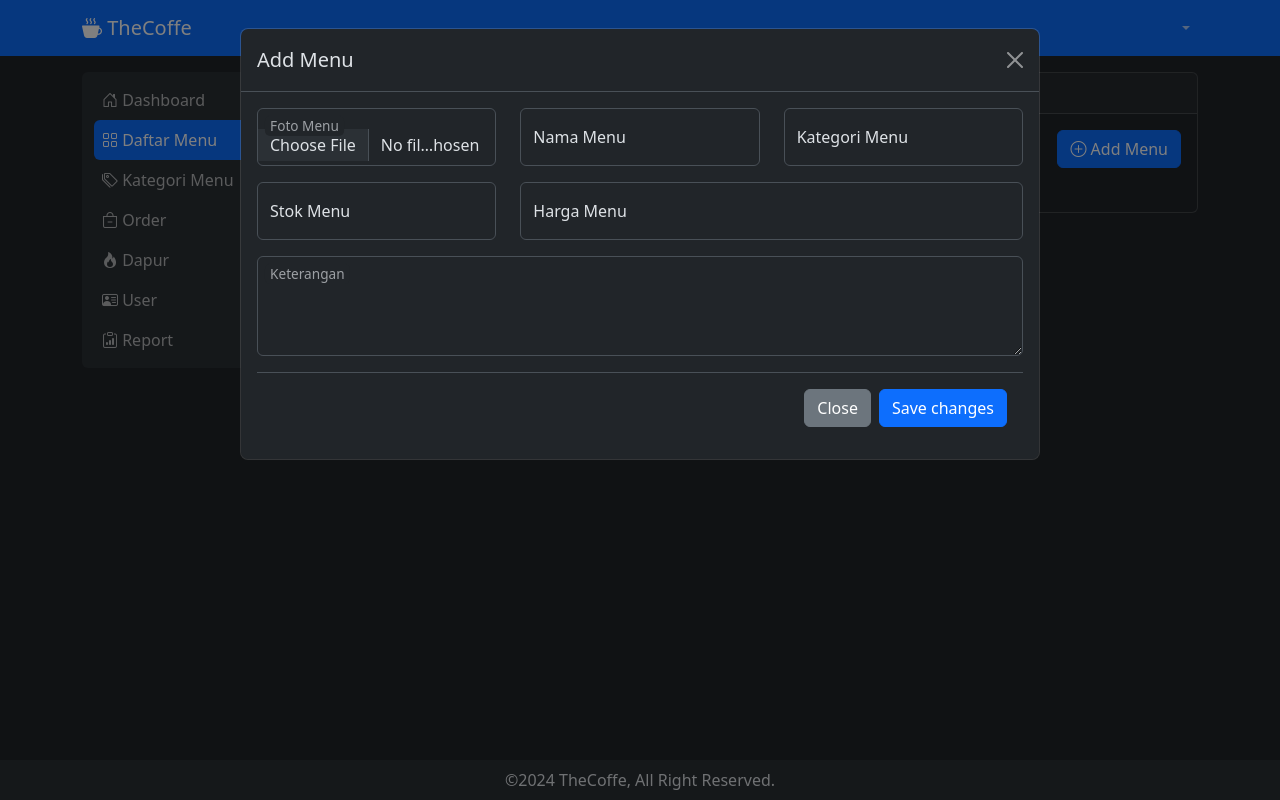
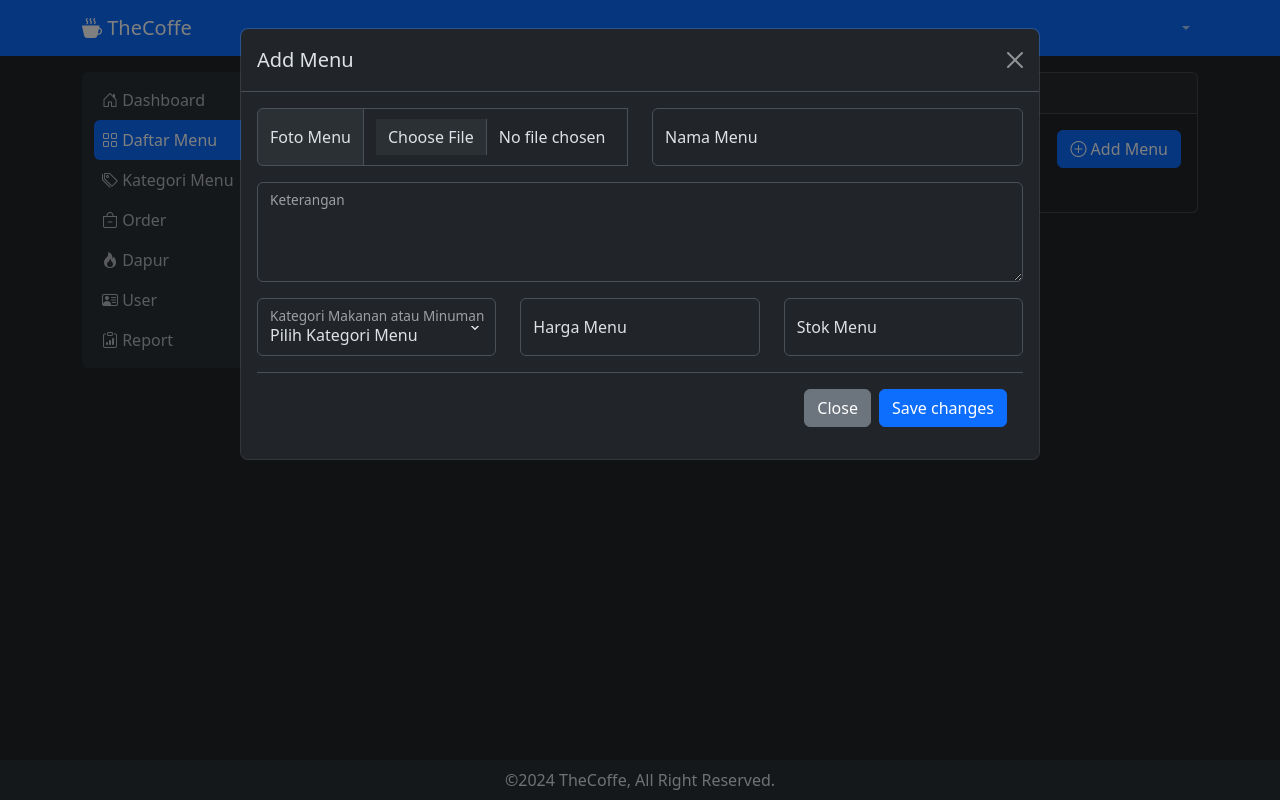
Before and after one commit to Arfn-18/TheCoffe, a PHP site: page /menu in a window 1280 px wide, after a click on "Add Menu". Run offline with PHP 8.4, Linux system fonts and the light colour scheme; the visitor is signed in with stand-in values (Sample User, id 1); data that the repository does not hold is empty; some libraries are stand-ins or nearby versions.

Commit message:
Part 15 DONE

```diff
--- a/pages/daftar_menu.php
+++ b/pages/daftar_menu.php
@@ -1,9 +1,11 @@
 <?php
 include 'controller/connect.php';
-$query = mysqli_query($con, "SELECT * FROM tb_daftar_menu");
+$query = mysqli_query($con, "SELECT * FROM tb_daftar_menu LEFT JOIN tb_kategori_menu ON tb_kategori_menu.id = tb_daftar_menu.kategori");
 while ($data = mysqli_fetch_array($query)) {
     $daftar_menu[] = $data;
 }
+
+$select_kat_menu = mysqli_query($con, "SELECT kategori_menu FROM tb_kategori_menu");
 ?>
 
 <div class="konten col-lg rounded mb-5">
@@ -30,60 +32,68 @@ while ($data = mysqli_fetch_array($query)) {
                             <form class="needs-validation" novalidate action="controller/proses_user.php" method="POST">
                                 <div class="row">
                                     <div class="col-sm">
-                                        <div class="form-floating mb-3">
-                                            <input type="file" class="form-control " id="floatingInput" name="password" required>
-                                            <label for="floatingPassword">Foto Menu</label>
+                                        <div class="input-group mb-3">
+                                            <label class="input-group-text" for="uploadFoto">Foto Menu</label>
+                                            <input type="file" class="form-control py-3 ps-4" id="uploadFoto" name="foto" required>
                                             <div class="invalid-feedback">
-                                                Masukan Foto Menu<.
-                                            </div>
+                                                Masukan Foto Menu<. </div>
                                             </div>
                                         </div>
                                         <div class="col-sm">
                                             <div class="form-floating mb-3">
-                                            <input type="text" class="form-control" id="floatingInput" placeholder="Your Name" name="nama" required>
+                                                <input type="text" class="form-control" id="floatingInput" placeholder="Your Name" name="nama_menu" required>
                                                 <label for="floatingInput">Nama Menu</label>
                                                 <div class="invalid-feedback">
                                                     Masukan Nama Menu.
                                                 </div>
                                             </div>
                                         </div>
-                                    <div class="col-sm">
+                                    </div>
                                     <div class="form-floating mb-3">
-                                            <input type="text" class="form-control" id="floatingInput" placeholder="username@example.com" name="username" required>
-                                            <label for="floatingInput">Kategori Menu</label>
+                                        <textarea name="alamat" class="form-control" id="" style="height: 100px;"></textarea>
+                                        <label for="floatingInput">Keterangan</label>
                                         <div class="invalid-feedback">
-                                                Masukan Kategori Menu.
-                                            </div>
-                                        </div>
+                                            Masukan Keterangan.
                                         </div>
                                     </div>
                                     <div class="row">
                                         <div class="col col-md-4">
                                             <div class="form-floating mb-3">
-                                            <input type="number" class="form-control" id="floatingInput" placeholder="999" name="stok" required>
+                                                <select class="form-select" name="kat_menu" aria-label="Default select example" required>
+                                                    <option value="" hidden selected>Pilih Kategori Menu</option>
+                                                    <?php
+                                                    foreach ($select_kat_menu as $row) {
+                                                        echo '<option value="' . $row['id'] . '">' . $row['kategori_menu'] . '</option>';
+                                                    }
+                                                    ?>
+                                                </select>
+                                                <label for="floatingInput">Kategori Makanan atau Minuman</label>
+                                                <div class="invalid-feedback">
+                                                    Pilih Kategori Menu.
+                                                </div>
+                                            </div>
+                                        </div>
+                                        <div class="col col-md-4">
+                                            <div class="form-floating mb-3">
+                                                <input type="number" name="harga_menu" class="form-control" id="floatingInput" placeholder="50000" required>
+                                                <label for="floatingInput">Harga Menu</label>
+                                                <div class="invalid-feedback">
+                                                    Masukan Harga Menu.
+                                                </div>
+                                            </div>
+                                        </div>
+                                        <div class="col col-md-4">
+                                            <div class="form-floating mb-3">
+                                                <input type="number" class="form-control" id="floatingInput" placeholder="999" name="stok_menu" required>
                                                 <label for="floatingInput">Stok Menu</label>
                                                 <div class="invalid-feedback">
                                                     Masukan Stok Menu.
                                                 </div>
                                             </div>
                                         </div>
-                                    <div class="col col-md-8">
-                                        <div class="form-floating mb-3">
-                                            <input type="number" name="nohp" class="form-control" id="floatingInput" placeholder="50000" required>
-                                            <label for="floatingInput">Harga Menu</label>
-                                            <div class="invalid-feedback">
-                                                Masukan Harga Menu.
+
                                     </div>
-                                        </div>
-                                    </div>
-                                </div>
-                                <div class="form-floating mb-3">
-                                    <textarea name="alamat" class="form-control" id="" style="height: 100px;" required></textarea>
-                                    <label for="floatingInput">Keterangan</label>
-                                    <div class="invalid-feedback">
-                                        Masukan Alamat.
-                                    </div>
-                                </div>
+
                                     <div class="modal-footer">
                                         <button type="button" class="btn btn-secondary" data-bs-dismiss="modal">Close</button>
                                         <button type="submit" name="input_user_validate" class="btn btn-primary">Save changes</button>
@@ -338,6 +348,7 @@ while ($data = mysqli_fetch_array($query)) {
                                 <th scope="col">Nama Menu</th>
                                 <th scope="col">Harga</th>
                                 <th scope="col">kategori</th>
+                                <th scope="col">Jenis Menu</th>
                                 <th scope="col">Stok</th>
                                 <th scope="col">Keterangan</th>
                                 <th scope="col">Action</th>
@@ -358,6 +369,7 @@ while ($data = mysqli_fetch_array($query)) {
                                     <td><?php echo $row['nama_menu'] ?></td>
                                     <td>Rp.<?php echo $row['harga_menu'] ?></td>
                                     <td><?php echo $row['kategori_menu'] ?></td>
+                                    <td><?= ($row['jenis_menu'] == 1) ? 'Makanan' : 'Minuman' ?></td>
                                     <td><?php echo $row['stok_menu'] ?></td>
                                     <td><?php echo $row['keterangan_menu'] ?></td>
                                     <td>
@@ -371,7 +383,9 @@ while ($data = mysqli_fetch_array($query)) {
                                                     <!-- <li><a class="dropdown-item" href="#" data-bs-toggle="modal" data-bs-target="#viewUser<?php echo $row['id']; ?>"><i class="bi bi-exclamation-circle text-success"></i> Detail</a></li> -->
                                                     <li><a class="dropdown-item" href="#" data-bs-toggle="modal" data-bs-target="#EditUser<?php echo $row['id']; ?>"><i class="bi bi-pencil-square text-warning"></i> Edit</a></li>
                                                     <li><a class="dropdown-item" href="#" data-bs-toggle="modal" data-bs-target="#DeleteUser<?php echo $row['id']; ?>"><i class="bi bi-trash3 text-danger"></i> Delete</a></li>
-                                                    <li><hr class="dropdown-divider"></li>
+                                                    <li>
+                                                        <hr class="dropdown-divider">
+                                                    </li>
                                                     <li><a class="dropdown-item" href="#" data-bs-toggle="modal" data-bs-target="#resetPasswordUser<?php echo $row['id']; ?>"><i class="bi bi-unlock text-info"></i> Reset Password</a></li>
                                                 </ul>
                                             </div>
```
Lines whose indentation alone changed are shown as unchanged.
